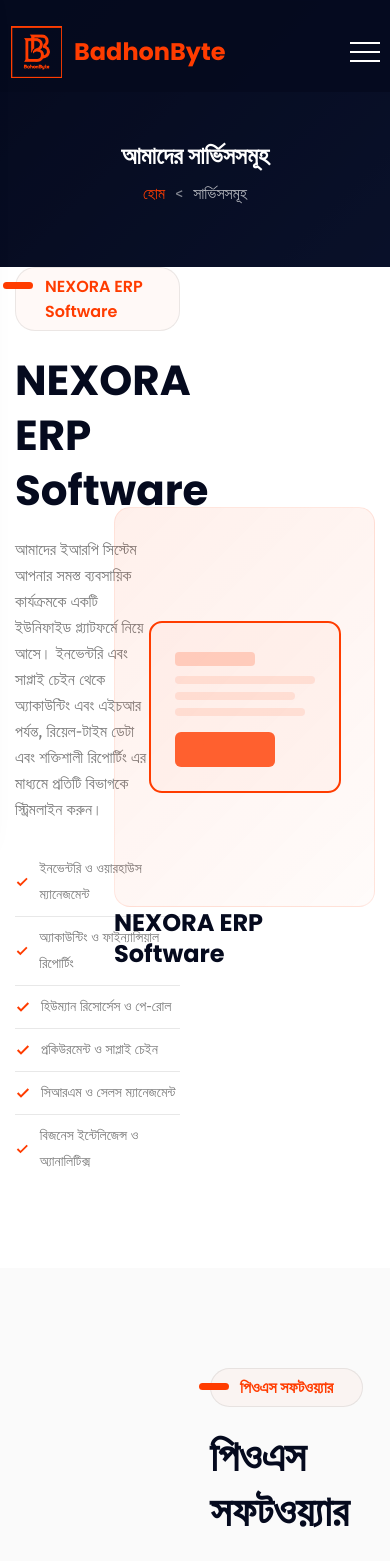
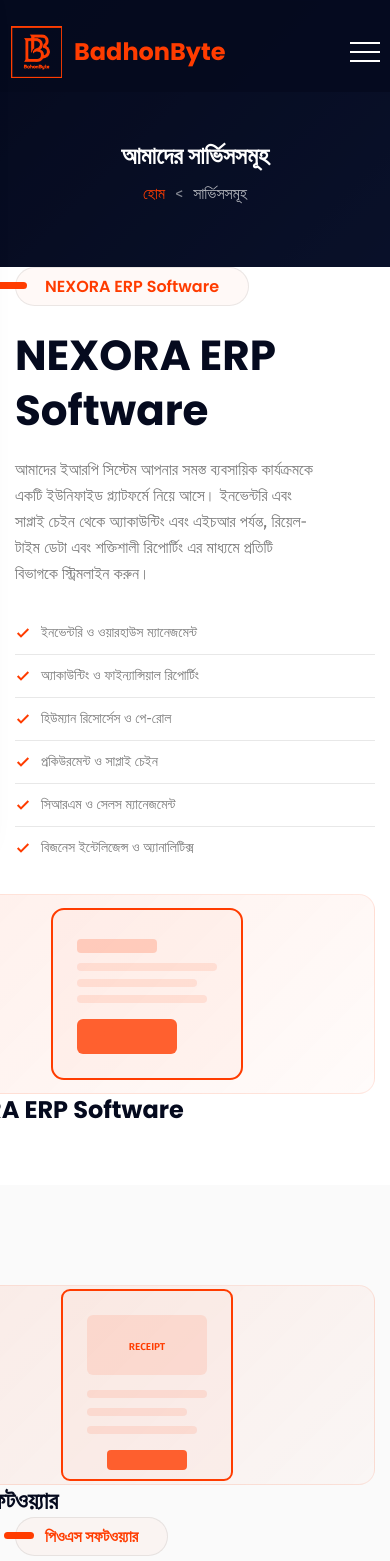
Before and after one commit to iAtikurRahman/badhon-byte, a Next.js app: page /services in a window 390 px wide. Shown: the top 1561 px of the page. Built offline with nearby package versions, Linux system fonts and the light colour scheme.

Commit message:
Refactor layout for About and Services sections; improve responsiveness and styling for various screen sizes

```diff
--- a/app/globals.css
+++ b/app/globals.css
@@ -1647,4 +1647,42 @@
   .video-modal iframe { width: 95%; height: 250px; }
   .breadcumb-area { padding: 140px 0 60px; }
   .breadcumb-content h4 { font-size: 24px; }
-}
+  .about-thumb > div { height: 200px !important; }
+}
+
+@media (max-width: 991px) {
+  .about-text-col, .about-img-col {
+    flex: 0 0 100% !important;
+    max-width: 100% !important;
+  }
+  .contact-form-col, .contact-info-col {
+    flex: 0 0 100% !important;
+    max-width: 100% !important;
+  }
+  .service-col {
+    flex: 0 0 50% !important;
+    max-width: 50% !important;
+  }
+  .contact-info-col .contact-box {
+    padding-top: 30px !important;
+  }
+}
+
+@media (max-width: 767px) {
+  .hero-decoration { display: none !important; }
+  .contact-circle { display: none !important; }
+  .service-col {
+    flex: 0 0 100% !important;
+    max-width: 100% !important;
+  }
+}
+
+@media (max-width: 575px) {
+  .client-card {
+    flex: 0 0 100% !important;
+  }
+  .client-card .testi-single-box {
+    padding: 30px 20px !important;
+  }
+  .pricing-area { padding: 80px 0; }
+}
--- a/app/page.tsx
+++ b/app/page.tsx
@@ -16,7 +16,7 @@
         {/* ===== Hero ===== */}
         <section className="hero-area" style={{ background: '#050a1e', overflow: 'hidden' }}>
           {/* Rotating circle decoration */}
-          <div style={{
+          <div className="hero-decoration" style={{
             position: 'absolute',
             right: '-100px',
             top: '50%',
@@ -28,7 +28,7 @@
             animation: 'rotateme 30s linear infinite',
             pointerEvents: 'none',
           }} />
-          <div style={{
+          <div className="hero-decoration" style={{
             position: 'absolute',
             right: '50px',
             top: '30%',
@@ -170,7 +170,7 @@
                   link: '/contact',
                 },
               ].map((item, i) => (
-                <div key={i} style={{ flex: '0 0 33.333%', maxWidth: '33.333%', padding: '0 15px', display: 'flex' }}>
+                <div key={i} className="service-col" style={{ flex: '0 0 33.333%', maxWidth: '33.333%', padding: '0 15px', display: 'flex' }}>
                   <div className="service-single-box" style={{ width: '100%', display: 'flex', flexDirection: 'column' }}>
                     <div className="service-icon" dangerouslySetInnerHTML={{ __html: item.icon }}></div>
                     <div className="service-content" style={{ flex: 1 }}>
@@ -297,7 +297,7 @@
                 'মেসার্স স্বর্ণা অটো রাইস মিলস্, কুষ্টিয়া',
                 'মেসার্স মিয়া অটো রাইস মিলস, ঝিনাইদহ',
               ].map((client, i) => (
-                <div key={i} style={{ flex: '0 0 450px' }}>
+                <div key={i} className="client-card" style={{ flex: '0 0 450px' }}>
                   <div className="testi-box">
                     <div className="testi-single-box" style={{ textAlign: 'center', padding: '50px 40px' }}>
                       <h3 className="testi-title" style={{ fontSize: '24px', color: '#ff3c00', margin: '0 0 8px' }}>
@@ -318,7 +318,7 @@
         <section className="contact-area" style={{ background: '#fafafa' }}>
           <div className="container" style={{ maxWidth: '1200px', margin: '0 auto', padding: '0 15px' }}>
             <div style={{ display: 'flex', flexWrap: 'wrap', margin: '0 -15px' }}>
-              <div style={{ flex: '0 0 100%', maxWidth: '50%', padding: '0 15px' }}>
+              <div className="contact-form-col" style={{ flex: '0 0 100%', maxWidth: '50%', padding: '0 15px' }}>
                 <div className="section-title text-left">
                   <h5 className="section-sub-title">{t('contactPage.title')}</h5>
                   <h1 className="section-main-title">
@@ -350,7 +350,7 @@
                   </button>
                 </form>
               </div>
-              <div style={{ flex: '0 0 100%', maxWidth: '50%', padding: '0 15px' }}>
+              <div className="contact-info-col" style={{ flex: '0 0 100%', maxWidth: '50%', padding: '0 15px' }}>
                 <div className="contact-box" style={{ display: 'flex', flexDirection: 'column', alignItems: 'center', gap: '30px', paddingTop: '60px' }}>
                   <div className="contact-video-icon">
                     <div className="play-btn">
@@ -361,7 +361,7 @@
                     <span className="contact-video-text">Play</span>
                   </div>
                   <div style={{ textAlign: 'center' }}>
-                    <div style={{
+                    <div className="contact-circle" style={{
                       width: '180px',
                       height: '180px',
                       borderRadius: '50%',
--- a/app/services/page.tsx
+++ b/app/services/page.tsx
@@ -51,7 +51,7 @@
         <section id="erp" className="about-area">
           <div className="container" style={{ maxWidth: '1200px', margin: '0 auto', padding: '0 15px' }}>
             <div className="row" style={{ display: 'flex', flexWrap: 'wrap', alignItems: 'center', margin: '0 -15px' }}>
-              <div style={{ flex: '0 0 100%', maxWidth: '50%', padding: '0 15px' }}>
+              <div className="about-text-col" style={{ flex: '0 0 100%', maxWidth: '50%', padding: '0 15px' }}>
                 <div className="section-title text-left">
                   <h5 className="section-sub-title">NEXORA ERP Software</h5>
                   <h1 className="section-main-title">NEXORA ERP Software</h1>
@@ -68,7 +68,7 @@
                   ))}
                 </ul>
               </div>
-              <div style={{ flex: '0 0 100%', maxWidth: '50%', padding: '0 15px' }}>
+              <div className="about-img-col" style={{ flex: '0 0 100%', maxWidth: '50%', padding: '0 15px' }}>
                 <div className="about-thumb">
                   <div style={{
                     width: '100%',
@@ -100,7 +100,7 @@
         <section id="pos" style={{ padding: '100px 0', background: '#fafafa' }}>
           <div className="container" style={{ maxWidth: '1200px', margin: '0 auto', padding: '0 15px' }}>
             <div className="row" style={{ display: 'flex', flexWrap: 'wrap', alignItems: 'center', margin: '0 -15px' }}>
-              <div style={{ flex: '0 0 100%', maxWidth: '50%', padding: '0 15px' }}>
+              <div className="about-img-col" style={{ flex: '0 0 100%', maxWidth: '50%', padding: '0 15px' }}>
                 <div className="about-thumb">
                   <div style={{
                     width: '100%',
@@ -125,7 +125,7 @@
                   <h4 className="about-title">{t('servicesPage.posTitle')}</h4>
                 </div>
               </div>
-              <div style={{ flex: '0 0 100%', maxWidth: '50%', padding: '0 15px' }}>
+              <div className="about-text-col" style={{ flex: '0 0 100%', maxWidth: '50%', padding: '0 15px' }}>
                 <div className="section-title text-left">
                   <h5 className="section-sub-title">{t('servicesPage.posTitle')}</h5>
                   <h1 className="section-main-title">{t('servicesPage.posTitle')}</h1>
```
